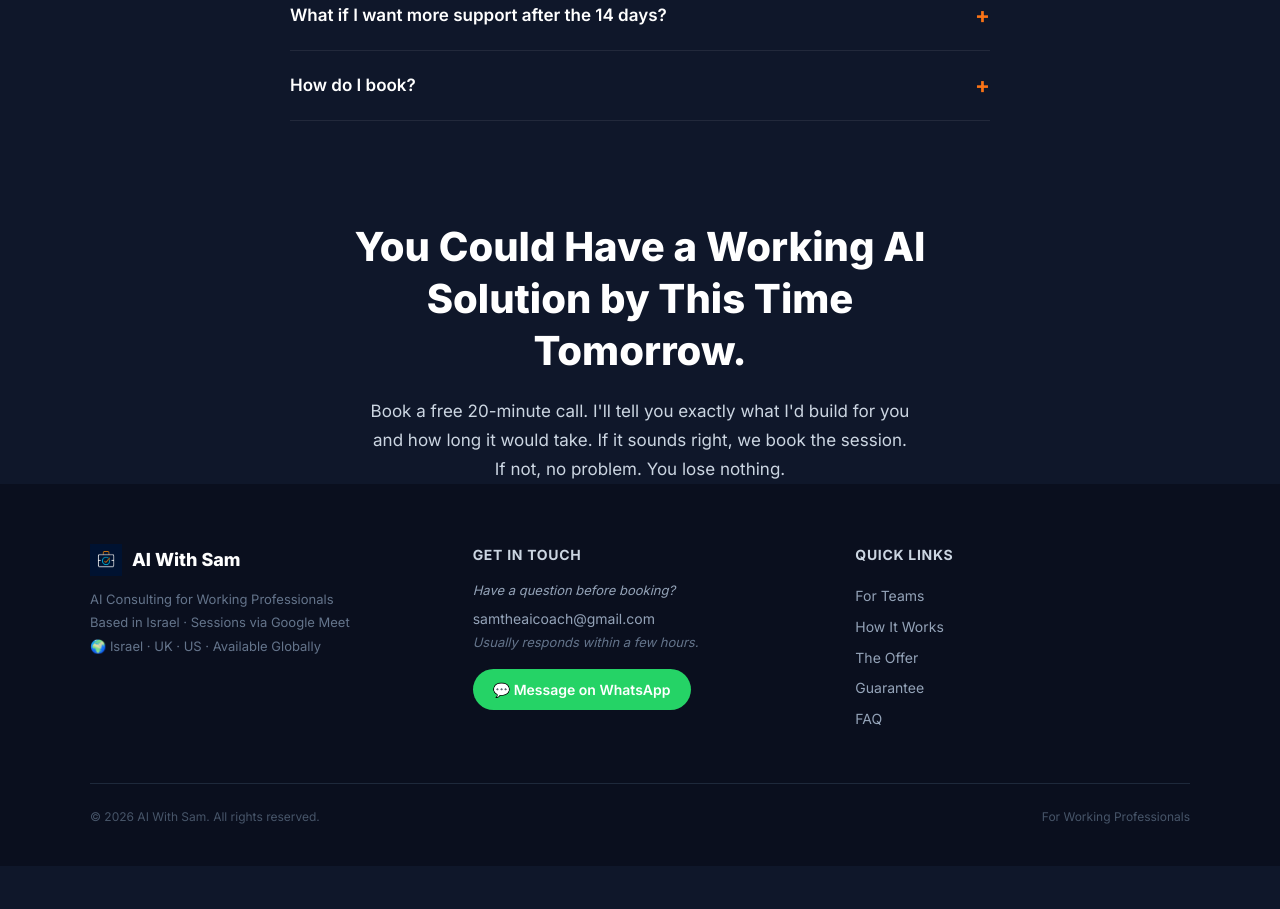
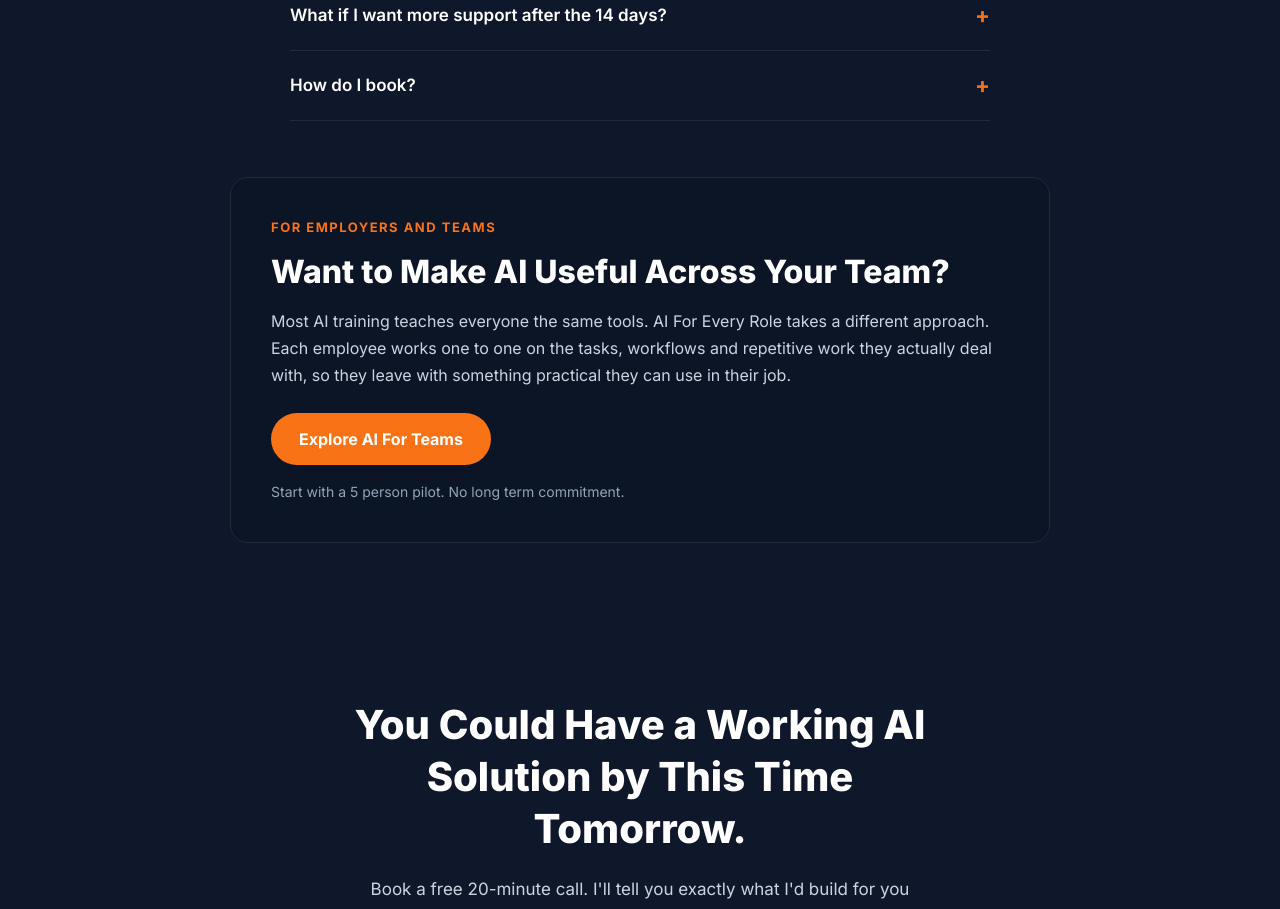
Before and after one commit to samkershner1234-aisk/ai-with-sam, a React (Vite) app: page / in a window 1280 px wide. Shown: the part 6360-7269 px from the top of the page. Before the commit the page ends 7226 px from the top, so only its background shows below. Built offline with nearby package versions, Linux system fonts and the light colour scheme.

Commit message:
Add TeamsPromo component to Home page

```diff
--- a/src/pages/Home.jsx
+++ b/src/pages/Home.jsx
@@ -10,6 +10,7 @@ import GuaranteeSection from "../components/landing/GuaranteeSection";
 import BioSection from "../components/landing/BioSection";
 import FAQSection from "../components/landing/FAQSection";
 import FreeAuditPromo from "../components/landing/FreeAuditPromo";
+import TeamsPromo from "../components/landing/TeamsPromo";
 import ClosingCTA from "../components/landing/ClosingCTA";
 import Footer from "../components/landing/Footer";
 import MobileStickyBar from "../components/landing/MobileStickyBar";
@@ -40,6 +41,7 @@ export default function Home() {
       <GuaranteeSection />
       <FreeAuditPromo />
       <FAQSection />
+      <TeamsPromo />
       <ClosingCTA />
       <Footer />
       <MobileStickyBar />
```
